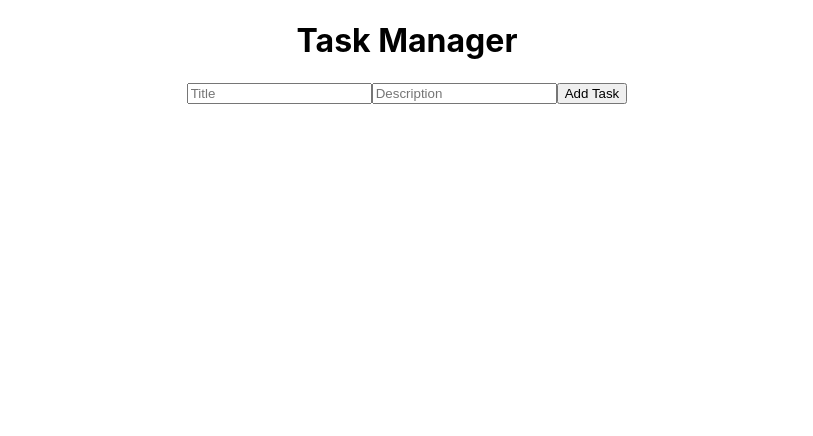
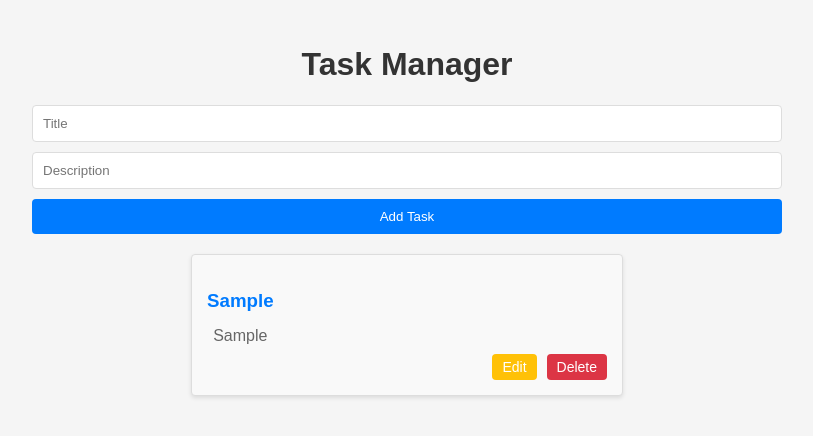
Before and after one commit to gokuljanardhanan/task-manager-app, a React (Create React App) app: page / in a window 1280 px wide. Both pictures are taken after typing "Sample", "Sample" into the empty fields and a click on the button "Add Task". Shown: the top 436 px of the page, without its empty margins (233-1046 px from the left). Built offline with nearby package versions, Linux system fonts and the light colour scheme.

Commit message:
basic task manager implementation

```diff
--- a/src/App.css
+++ b/src/App.css
@@ -1,38 +1,142 @@
+body {
+  font-family: Arial, sans-serif;
+  background-color: #f5f5f5;
+  margin: 0;
+  padding: 0;
+}
+
 .App {
+  padding: 25px;
   text-align: center;
 }
 
-.App-logo {
-  height: 40vmin;
-  pointer-events: none;
+h1 {
+  color: #333;
 }
 
-@media (prefers-reduced-motion: no-preference) {
-  .App-logo {
-    animation: App-logo-spin infinite 20s linear;
-  }
+form {
+  max-width: 750px;
+    margin: auto;
+  display: flex;
+  flex-direction: column;
+  gap: 10px;
+  margin-bottom: 20px;
 }
 
-.App-header {
-  background-color: #282c34;
-  min-height: 100vh;
+input[type="text"] {
+  padding: 10px;
+  border: 1px solid #ddd;
+  border-radius: 4px;
+  width: calc(100% - 22px);
+}
+
+button {
+  padding: 10px 20px;
+  color: white;
+  border: none;
+  border-radius: 4px;
+  cursor: pointer;
+  transition: background-color 0.3s;
+}
+
+button:hover {
+  opacity: 0.9;
+}
+
+ul {
+  list-style-type: none;
+  padding: 0;
+  display: flex;
+  flex-wrap: wrap;
+  gap: 10px;
+  justify-content: center;
+}
+
+li {
+  max-width: 400px;
+  background-color: #f9f9f9;
+  padding: 15px;
+  margin-bottom: 10px;
+  border: 1px solid #ddd;
+  border-radius: 4px;
+  width: calc(50% - 10px); /* Two columns with a gap */
+  box-shadow: 0 2px 4px rgba(0, 0, 0, 0.1);
   display: flex;
   flex-direction: column;
-  align-items: center;
-  justify-content: center;
-  font-size: calc(10px + 2vmin);
-  color: white;
+  justify-content: space-between;
 }
 
-.App-link {
-  color: #61dafb;
+li h3 {
+  margin: 0;
+  color: #007bff;
 }
 
-@keyframes App-logo-spin {
-  from {
-    transform: rotate(0deg);
-  }
-  to {
-    transform: rotate(360deg);
-  }
+li p {
+  margin: 5px 0 0;
+  color: #666;
 }
+
+li div {
+  display: flex;
+  justify-content: space-between;
+  gap: 10px;
+  margin-top: 10px;
+}
+
+li input[type="text"] {
+  flex: 1;
+  margin-bottom: 10px;
+}
+
+li button {
+  padding: 5px 10px;
+  font-size: 14px;
+}
+
+li button.edit-btn {
+  background-color: #ffc107;
+}
+
+button.create-btn {
+  background-color: #007bff;
+}
+
+li button.edit-btn:hover {
+  background-color: #e0a800;
+}
+
+li button.delete-btn {
+  background-color: #dc3545;
+}
+
+li button.delete-btn:hover {
+  background-color: #c82333;
+}
+
+li button.save-btn {
+  background-color: #28a745;
+}
+
+li button.save-btn:hover {
+  background-color: #218838;
+}
+
+.flex-box{
+  display: flex;
+}
+
+.item-container{
+  position: relative;
+    padding-bottom: 35px;
+}
+
+.btn-container{
+  position: absolute;
+  bottom: 0;
+  right: 0;
+}
+
+.item-content{
+  display: flex;
+  flex-direction: column;
+}
--- a/src/App.js
+++ b/src/App.js
@@ -1,18 +1,34 @@
 import React, { useState } from "react";
-import TodoForm from "./components/TodoForm";
+import TaskList from "./components/TaskList";
+import TaskForm from "./components/TaskForm";
 import "./App.css";
 
 const App = () => {
-  const [todos, setTodos] = useState([]);
+  const [tasks, setTasks] = useState([]);
 
-  const addTask = (todo) => {
-    setTodos([...todos, todo]);
+  const addTask = (task) => {
+    setTasks([...tasks, task]);
+  };
+
+  const removeTask = (id) => {
+    setTasks(tasks.filter((task) => task.id !== id));
+  };
+
+  const editTask = (id, newTitle, newDescription) => {
+    setTasks(
+      tasks.map((task) =>
+        task.id === id
+          ? { ...task, title: newTitle, description: newDescription }
+          : task
+      )
+    );
   };
 
   return (
     <div className="App">
       <h1>Task Manager</h1>
-      <TodoForm addTask={addTask} />
+      <TaskForm addTask={addTask} />
+      <TaskList tasks={tasks} removeTask={removeTask} editTask={editTask} />
     </div>
   );
 };
--- a/src/components/TodoForm.js
+++ b/src/components/TaskForm.js
@@ -1,6 +1,6 @@
 import React, { useState } from "react";
 
-const TodoForm = ({ addTask }) => {
+const TaskForm = ({ addTask }) => {
   const [title, setTitle] = useState("");
   const [description, setDescription] = useState("");
 
@@ -24,16 +24,20 @@ const TodoForm = ({ addTask }) => {
         placeholder="Title"
         value={title}
         onChange={(e) => setTitle(e.target.value)}
+        maxLength={100}
       />
       <input
         type="text"
         placeholder="Description"
         value={description}
         onChange={(e) => setDescription(e.target.value)}
+        maxLength={200}
       />
-      <button type="submit">Add Task</button>
+      <button type="submit" className="create-btn">
+        Add Task
+      </button>
     </form>
   );
 };
 
-export default TodoForm;
+export default TaskForm;
--- /dev/null
+++ b/src/components/TaskItem.js
@@ -0,0 +1,53 @@
+import React, { useState } from "react";
+
+const TaskItem = ({ task, removeTask, editTask }) => {
+  const [isEditing, setIsEditing] = useState(false);
+  const [newTitle, setNewTitle] = useState(task.title);
+  const [newDescription, setNewDescription] = useState(task.description);
+
+  const handleEdit = () => {
+    editTask(task.id, newTitle, newDescription);
+    setIsEditing(false);
+  };
+
+  return (
+    <li>
+      {isEditing ? (
+        <div>
+          <input
+            type="text"
+            value={newTitle}
+            onChange={(e) => setNewTitle(e.target.value)}
+            maxLength={100}
+          />
+          <input
+            type="text"
+            value={newDescription}
+            onChange={(e) => setNewDescription(e.target.value)}
+            maxLength={200}
+          />
+          <button className="save-btn" onClick={handleEdit}>
+            Save
+          </button>
+        </div>
+      ) : (
+        <div className="item-container">
+          <div className="item-content">
+            <h3>{task.title}</h3>
+            <p>{task.description}</p>
+          </div>
+          <div className="btn-container">
+            <button className="edit-btn" onClick={() => setIsEditing(true)}>
+              Edit
+            </button>
+            <button className="delete-btn" onClick={() => removeTask(task.id)}>
+              Delete
+            </button>
+          </div>
+        </div>
+      )}
+    </li>
+  );
+};
+
+export default TaskItem;
--- /dev/null
+++ b/src/components/TaskList.js
@@ -0,0 +1,19 @@
+import React from "react";
+import TaskItem from "./TaskItem";
+
+const TaskList = ({ tasks, removeTask, editTask }) => {
+  return (
+    <ul>
+      {tasks.map((task) => (
+        <TaskItem
+          key={task.id}
+          task={task}
+          removeTask={removeTask}
+          editTask={editTask}
+        />
+      ))}
+    </ul>
+  );
+};
+
+export default TaskList;
```
